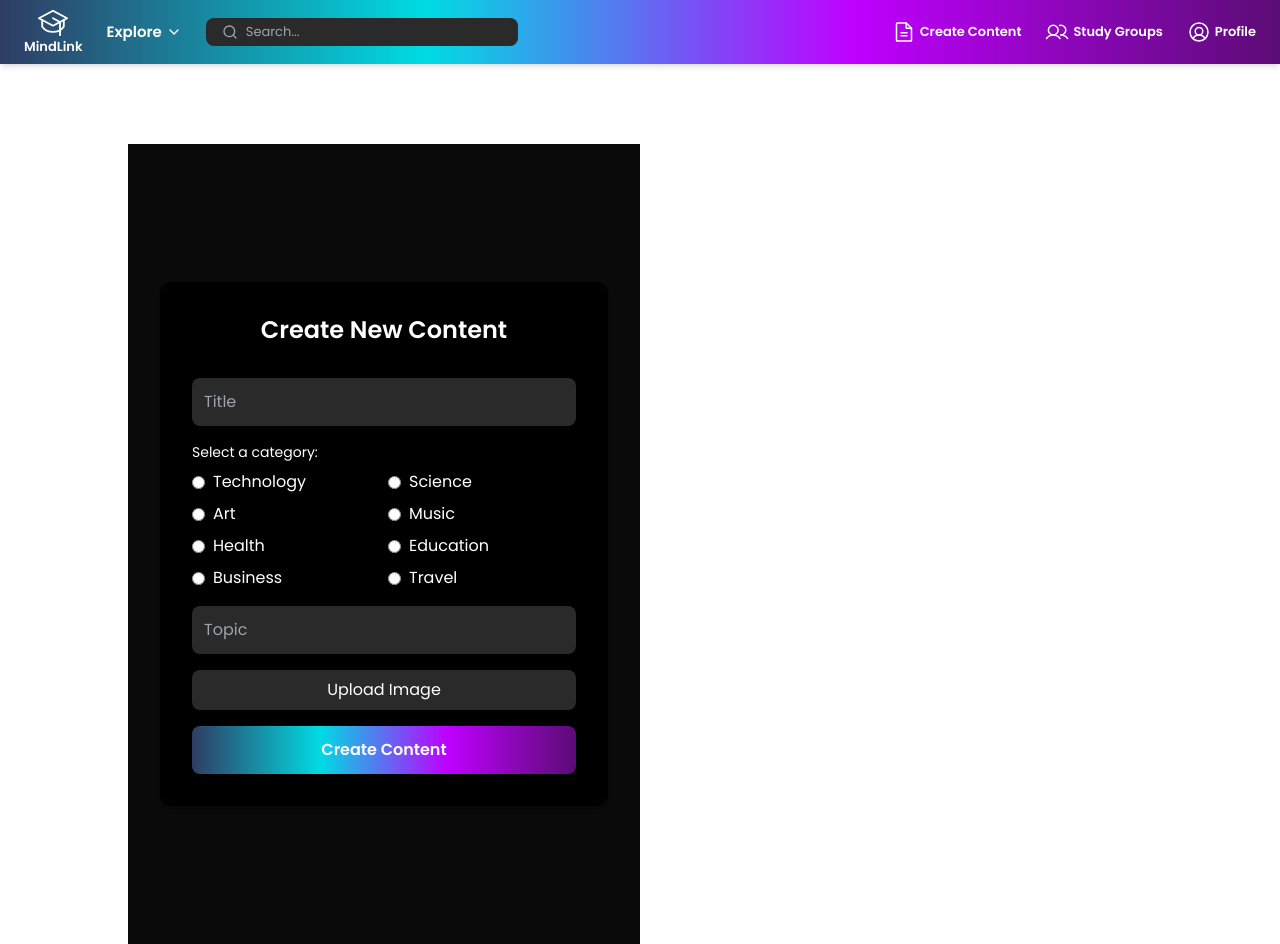
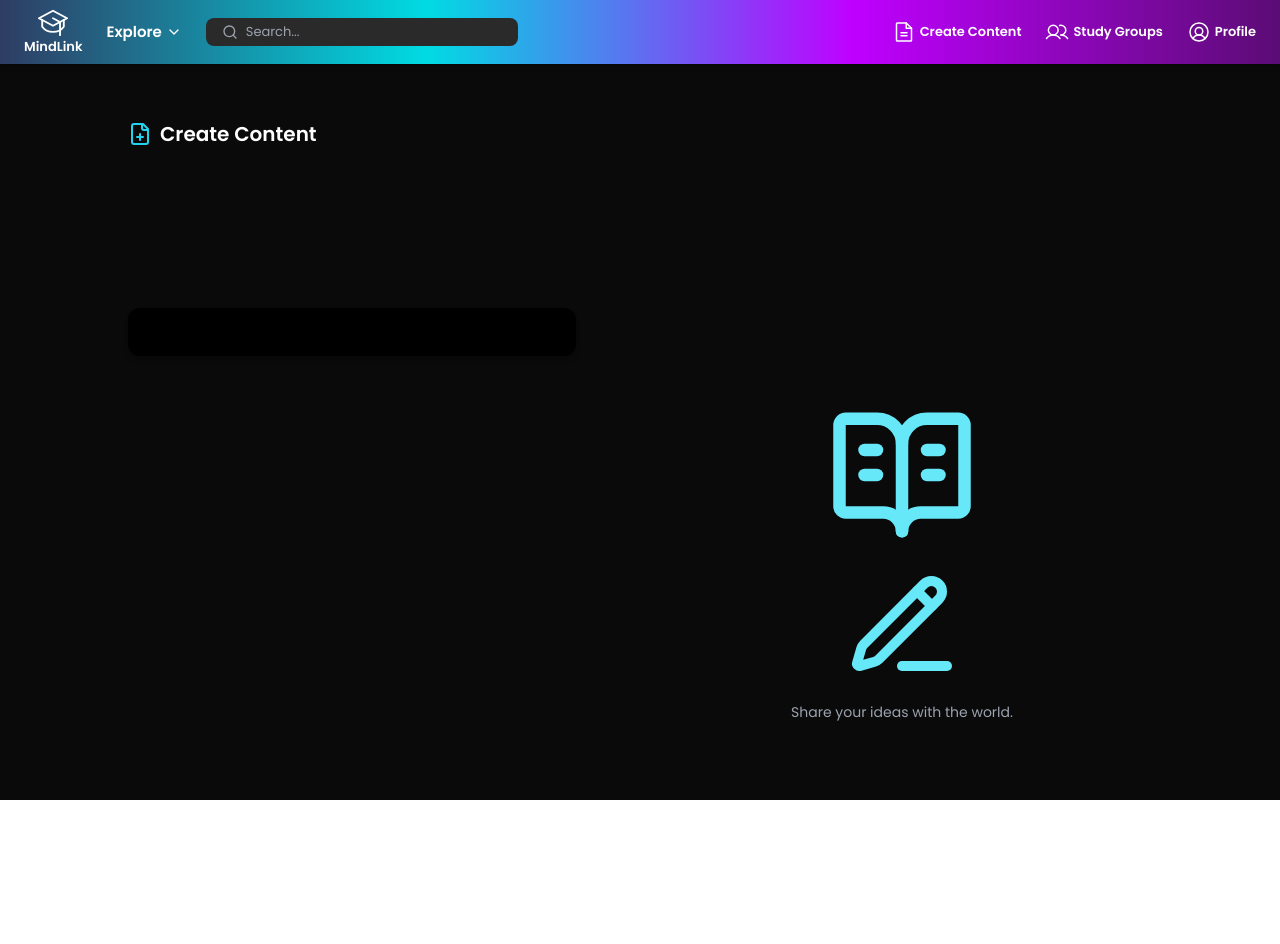
Before and after one commit to Juaaanp/mindlink-Frontend, a Next.js app: page /createContent in a window 1280 px wide. After the commit the page ends 800 px from the top, so only its background shows below. Built offline with nearby package versions, Linux system fonts and the light colour scheme.

Commit message:
comienzo de implementacion de sistema de autenticacion

```diff
--- a/app/createContent/page.tsx
+++ b/app/createContent/page.tsx
@@ -1,23 +1,35 @@
+'use client';
+
 import CreateContentForm from "@/components/ContentComponents/CreateContentForm";
 import NavBarAuth from "@/components/NavBarAuth";
+import { FilePlus, PencilLine, BookOpenText } from "lucide-react";
 
-
-export default function createContentPage() {
+export default function CreateContentPage() {
   return (
-    <div>
-      <header>
+    <div className="min-h-screen bg-[#0a0a0a] text-white font-poppins">
+      {/* Barra de navegación */}
+      <header className="fixed top-0 left-0 w-full z-50 bg-[#0a0a0a] shadow-md">
         <NavBarAuth />
       </header>
-      <main className="flex-grow flex items-center justify-center pt-20">
-        {/* Contenedor que alinea el formulario y el logo */}
-        <div className="flex w-full max-w-5xl items-center justify-between">
-          {/* Formulario a la izquierda */}
+
+      <main className="flex-grow flex items-center justify-center pt-20 px-6">
+        <div className="flex w-full max-w-5xl items-start justify-between gap-6">
+          {/* Formulario con título */}
           <div className="w-1/2">
+            <div className="flex items-center mt-10 mb-4 space-x-2">
+              <FilePlus size={24} className="text-cyan-400" />
+              <h2 className="text-xl font-semibold">Create Content</h2>
+            </div>
             <CreateContentForm />
           </div>
 
-          {/* Logo del libro abierto a la derecha */}
-          <div className="w-1/2 flex justify-end">
+          {/* Íconos decorativos más compactos */}
+          <div className="w-1/2 flex flex-col items-center gap-4 text-cyan-300 mt-80">
+            <BookOpenText size={150} />
+            <PencilLine size={120} />
+            <p className="text-sm text-center text-gray-400">
+              Share your ideas with the world.
+            </p>
           </div>
         </div>
       </main>
--- a/app/layout.tsx
+++ b/app/layout.tsx
@@ -3,18 +3,20 @@
 
 //Cada carpeta (ruta) puede tener su propio layout
 
+// app/layout.tsx
+
 import type { Metadata } from "next";
 import { Geist, Geist_Mono } from "next/font/google";
-import "./globals.css";
 import { Inter } from "next/font/google";
 import { Poppins } from "next/font/google";
 import { Urbanist } from "next/font/google";
-import { Toaster } from 'react-hot-toast';
+import { Toaster } from "react-hot-toast";
+import "./globals.css";
+import { AuthProvider } from "@/context/AuthContext";
 
 const poppins = Poppins({ subsets: ["latin"], weight: ["400", "600"], variable: "--font-poppins" });
 const urbanist = Urbanist({ subsets: ["latin"], weight: ["400", "600", "700"], variable: "--font-urbanist" });
 const inter = Inter({ subsets: ["latin"], variable: "--font-inter" });
-
 
 const geistSans = Geist({
   variable: "--font-geist-sans",
@@ -30,22 +32,24 @@
   title: "MindLink",
   description: "Generated by create next app",
   icons: {
-    icon: "/favicon.ico", //No funciona
+    icon: "/favicon.ico",
   },
 };
 
 export default function RootLayout({
   children,
-}: Readonly<{
+}: {
   children: React.ReactNode;
-}>) {
+}) {
   return (
     <html lang="en">
       <body
         className={`${geistSans.variable} ${geistMono.variable} ${poppins.variable} ${urbanist.variable} ${inter.variable} antialiased`}
       >
-        {children}
-        <Toaster /> {/* <- Toast Notifications */}
+        <AuthProvider>
+          {children}
+          <Toaster />
+        </AuthProvider>
       </body>
     </html>
   );
--- a/components/ContentComponents/CreateContentForm.tsx
+++ b/components/ContentComponents/CreateContentForm.tsx
@@ -1,104 +1,51 @@
 'use client';
 
 import { useState } from 'react';
+import { useAuth } from '@/context/AuthContext';
 
 export default function CreateContentForm() {
   const [title, setTitle] = useState('');
   const [type, setType] = useState('');
   const [topic, setTopic] = useState('');
   const [image, setImage] = useState<File | null>(null);
+  const { user } = useAuth(); // <-- Aquí accedes al usuario
 
-  const handleSubmit = (e: React.FormEvent) => {
+  const handleSubmit = async (e: React.FormEvent) => {
     e.preventDefault();
+
+    if (!user) {
+      alert("You must be logged in to create content.");
+      return;
+    }
 
     const formData = new FormData();
     formData.append('title', title);
     formData.append('type', type);
     formData.append('topic', topic);
+    formData.append('userId', user.id); // <-- Aquí agregas el id del usuario
     if (image) {
       formData.append('image', image);
     }
 
-    console.log('Formulario enviado');
-    // Aquí puedes enviar formData al backend con fetch o axios
+    try {
+      const res = await fetch('/api/content', {
+        method: 'POST',
+        body: formData,
+      });
+
+      if (!res.ok) {
+        throw new Error('Failed to create content');
+      }
+
+      console.log('Content created successfully');
+    } catch (error) {
+      console.error('Error:', error);
+    }
   };
 
   return (
-    <div className="min-h-screen flex items-center justify-center bg-[#0a0a0a] text-white">
-      <form
-        onSubmit={handleSubmit}
-        className="bg-black p-8 rounded-xl shadow-md w-full max-w-md flex flex-col space-y-4 font-poppins"
-      >
-        <h2 className="text-2xl font-bold text-center mb-4">Create New Content</h2>
-
-        <input
-          type="text"
-          placeholder="Title"
-          value={title}
-          onChange={(e) => setTitle(e.target.value)}
-          className="bg-[#2a2a2a] text-white p-3 rounded-lg focus:outline-none focus:ring-2 focus:ring-cyan-500"
-          required
-        />
-
-        {/* Radio buttons para 'type' */}
-        <div className="mb-2">
-          <label className="block text-sm font-medium mb-2">Select a category:</label>
-          <div className="grid grid-cols-2 gap-2">
-            {['Technology', 'Science', 'Art', 'Music', 'Health', 'Education', 'Business', 'Travel'].map((option) => (
-              <label key={option} className="flex items-center space-x-2 text-white">
-                <input
-                  type="radio"
-                  name="type"
-                  value={option}
-                  checked={type === option}
-                  onChange={(e) => setType(e.target.value)}
-                  className="accent-cyan-500"
-                />
-                <span>{option}</span>
-              </label>
-            ))}
-          </div>
-        </div>
-
-        <input
-          type="text"
-          placeholder="Topic"
-          value={topic}
-          onChange={(e) => setTopic(e.target.value)}
-          className="bg-[#2a2a2a] text-white p-3 rounded-lg focus:outline-none focus:ring-2 focus:ring-cyan-500"
-          required
-        />
-
-        {/* Upload Image */}
-        <div className="w-full">
-          <label
-            htmlFor="imageUpload"
-            className="cursor-pointer bg-[#2a2a2a] hover:bg-cyan-700 text-white px-4 py-2 rounded-lg block text-center"
-          >
-            Upload Image
-          </label>
-          <input
-            id="imageUpload"
-            type="file"
-            accept="image/*"
-            onChange={(e) => setImage(e.target.files?.[0] || null)}
-            className="hidden"
-          />
-          {image && (
-            <p className="text-sm text-gray-400 mt-2">Selected: {image.name}</p>
-          )}
-        </div>
-
-        <button
-          type="submit"
-          className="text-white py-3 rounded-lg font-semibold hover:opacity-90 transition"
-          style={{
-            backgroundImage: 'linear-gradient(to right, #2F3C63, #00DBE3, #BF00FF, #5B0C75)',
-          }}
-        >
-          Create Content
-        </button>
-      </form>
-    </div>
+    <form onSubmit={handleSubmit} className="bg-black p-6 rounded-xl shadow-md w-full max-w-md flex flex-col space-y-4 font-poppins mt-40">
+      {/* ... tu formulario actual sin cambios ... */}
+    </form>
   );
 }
--- /dev/null
+++ b/context/AuthContext.tsx
@@ -0,0 +1,36 @@
+// context/AuthContext.tsx
+'use client';
+import { createContext, useContext, useState } from 'react';
+
+type User = {
+  id: string;
+  name: string;
+  email: string;
+};
+
+type AuthContextType = {
+  user: User | null;
+  login: (user: User) => void;
+  logout: () => void;
+};
+
+const AuthContext = createContext<AuthContextType | undefined>(undefined);
+
+export function AuthProvider({ children }: { children: React.ReactNode }) {
+  const [user, setUser] = useState<User | null>(null);
+
+  const login = (userData: User) => setUser(userData);
+  const logout = () => setUser(null);
+
+  return (
+    <AuthContext.Provider value={{ user, login, logout }}>
+      {children}
+    </AuthContext.Provider>
+  );
+}
+
+export function useAuth() {
+  const context = useContext(AuthContext);
+  if (!context) throw new Error('useAuth must be used within AuthProvider');
+  return context;
+}
--- a/package.json
+++ b/package.json
@@ -13,6 +13,7 @@
     "frontend": "file:",
     "lucide-react": "^0.501.0",
     "next": "15.2.4",
+    "next-auth": "^4.24.11",
     "phosphor-react": "^1.4.1",
     "react": "^19.1.0",
     "react-dom": "^19.1.0",
```
Also changed, not shown: 1 other file (tests, documents, lock files or other folders).
